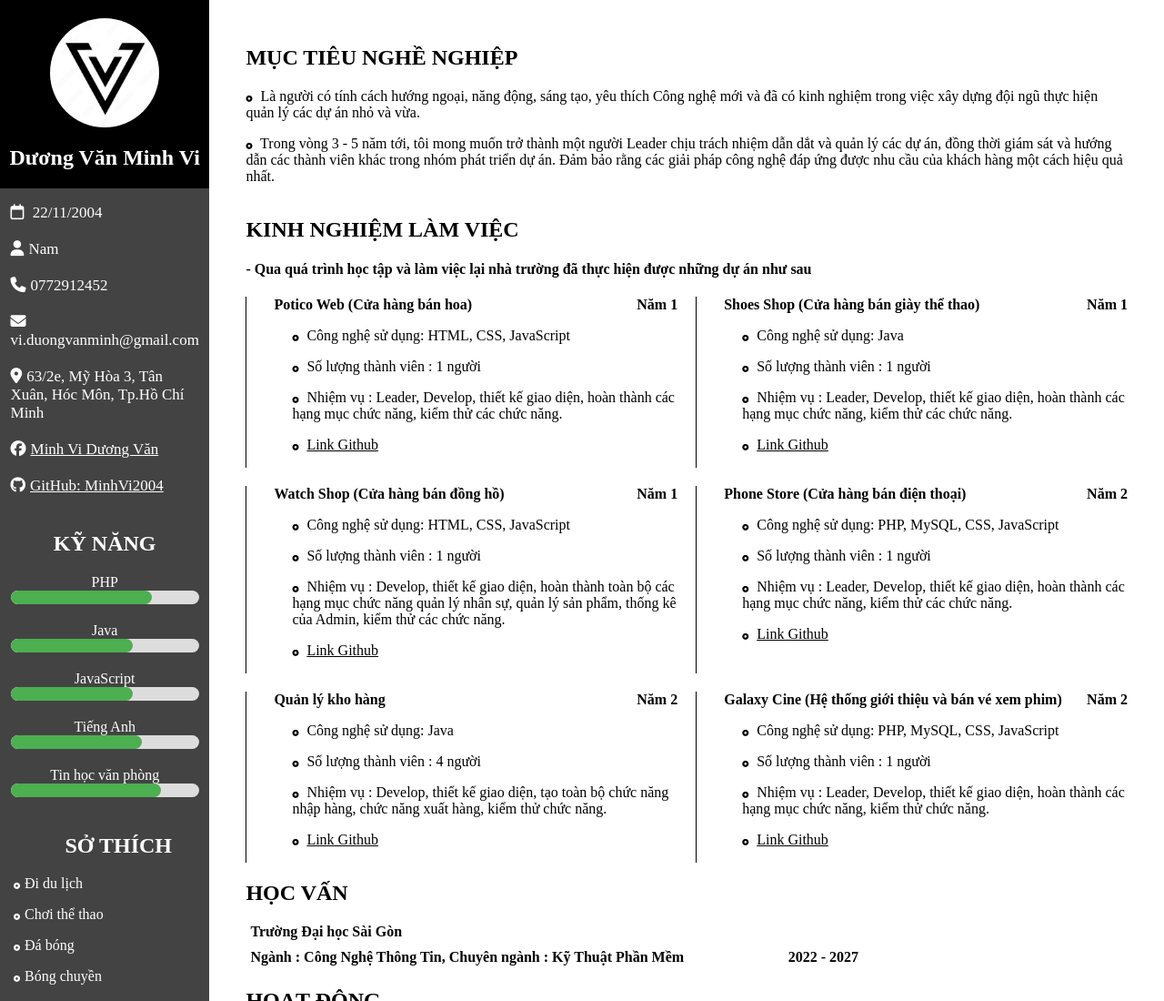
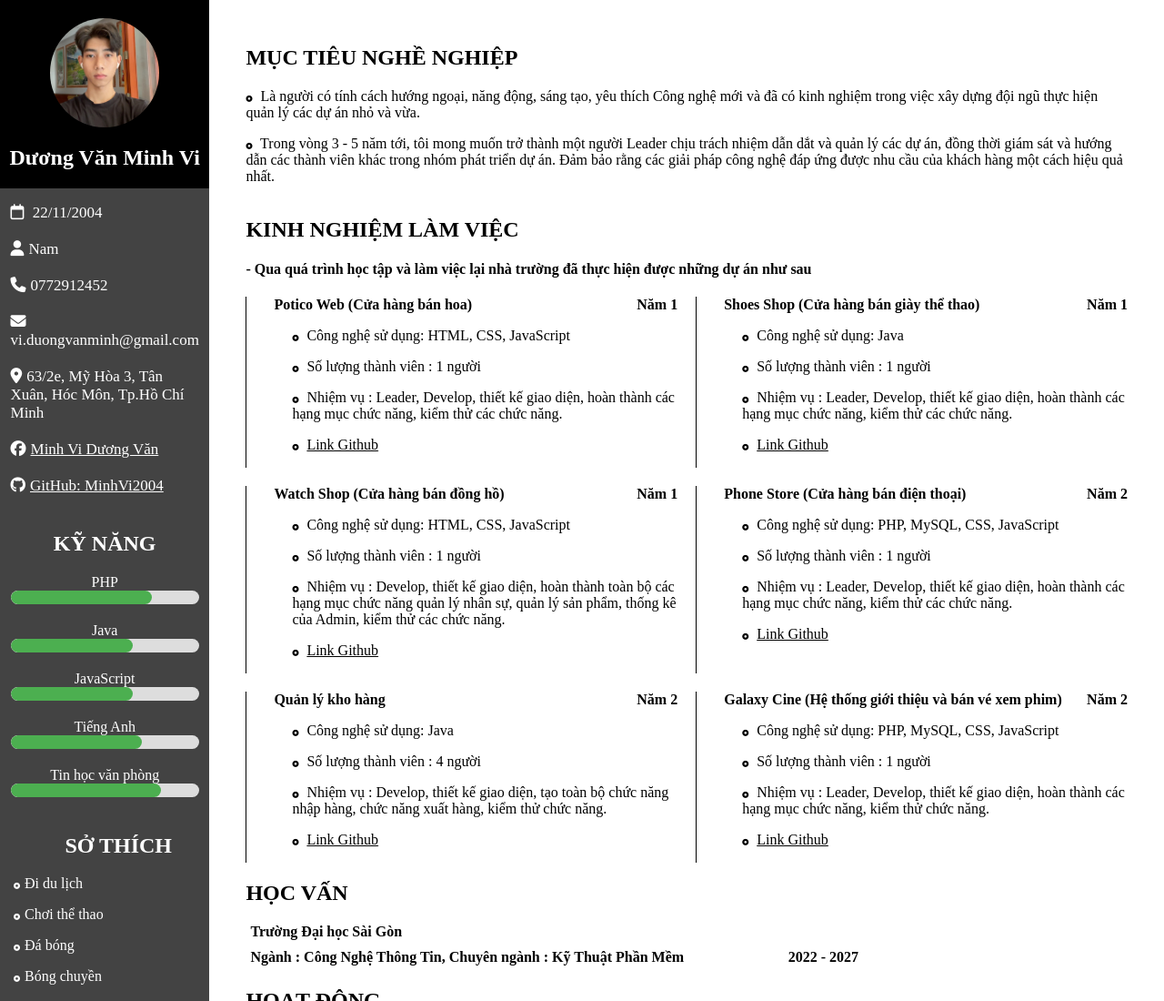
Before and after one commit to MinhVi2004/CV_DuongVanMinhVi, a plain HTML site: page index.html in a window 1280 px wide. Shown: the top 1100 px of the page at 91% size. Drawn offline with Linux system fonts and the light colour scheme.

Commit message:
Update index.html

```diff
--- a/index.html
+++ b/index.html
@@ -11,7 +11,7 @@
 <body>
       <main>
             <div id="left-section">
-                  <div id="left-section-name"><img src="V_logo.jpg"><h2>Dương Văn Minh Vi</h2></div>
+                  <div id="left-section-name"><img src="avatar.jpg"><h2>Dương Văn Minh Vi</h2></div>
                   <div id="left-section-information">
                         <p><i class="fa-regular fa-calendar"></i> <span> 22/11/2004</span></p>
                         <p><i class="fa-solid fa-user"></i><span>Nam</span></p>
```
